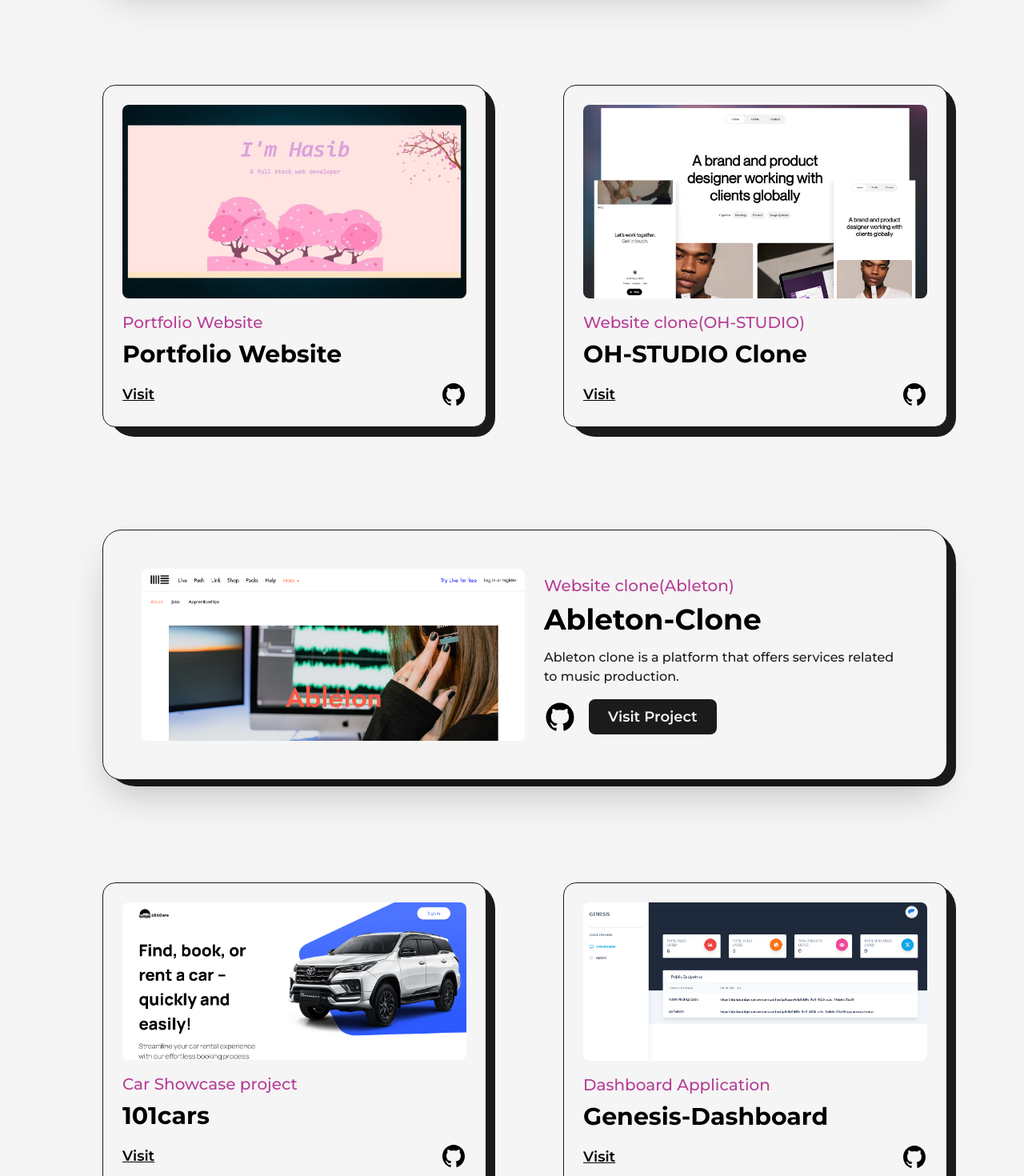
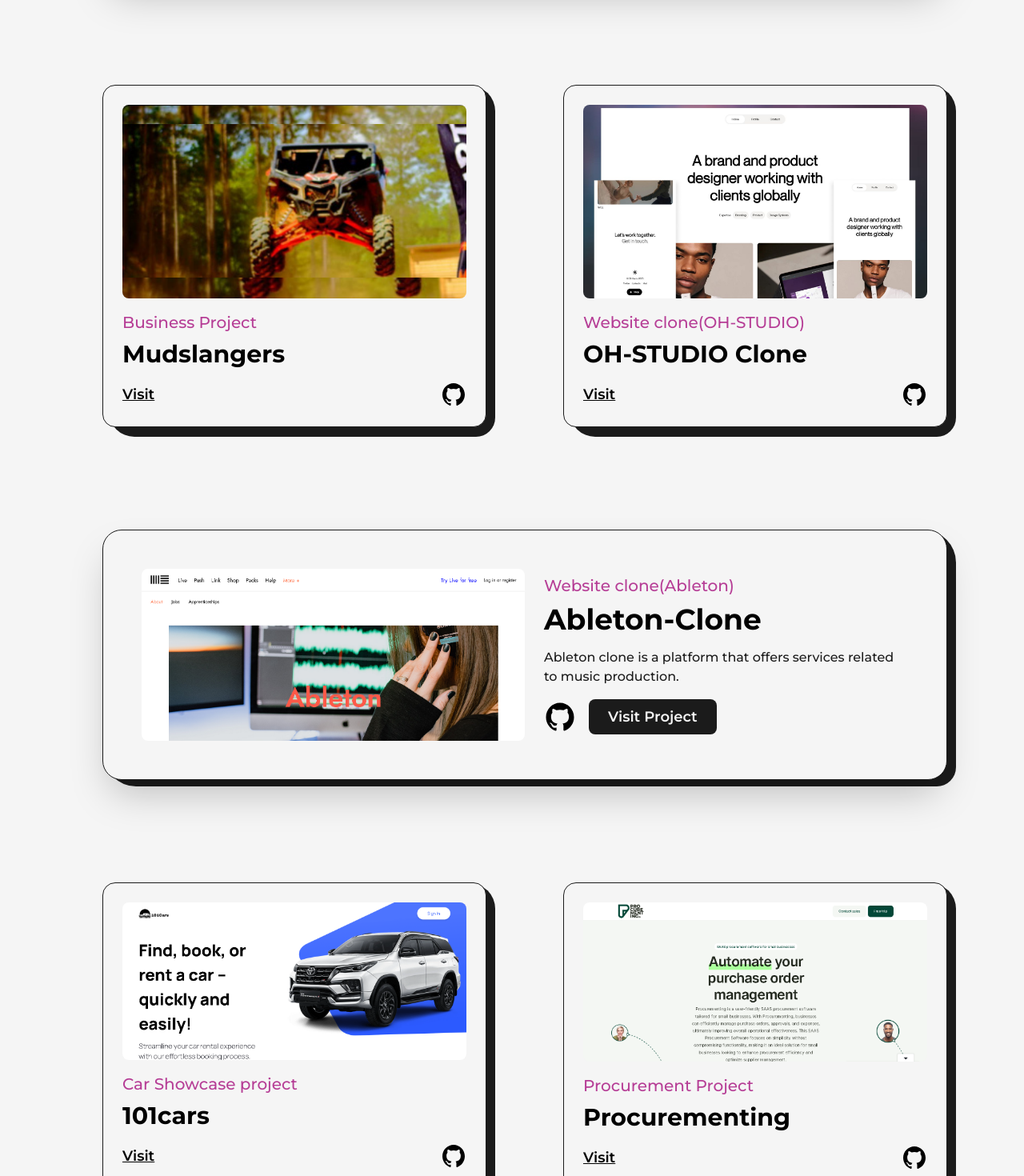
Before and after one commit to Chipsii/portfolio, a Next.js app: page /projects in a window 1280 px wide. Shown: the part 920-2390 px from the top of the page at 80% size. Built offline with nearby package versions, Linux system fonts and the light colour scheme.

Commit message:
change project showcase

```diff
--- a/src/pages/projects.js
+++ b/src/pages/projects.js
@@ -6,11 +6,11 @@
 import Link from "next/link";
 import React from "react";
 import project1 from "../../public/images/projects/portfolio-site.jpg";
-import subProject from "../../public/images/projects/portfolio-site-2.jpg";
+import mudslanger from "../../public/images/projects/mudslanger.png";
 import project2 from "../../public/images/projects/AbletonClone.jpg";
 import ohstudio from "../../public/images/projects/ohstudio.png";
 import carShowcase from "../../public/images/projects/carShowcase.jpg";
-import dashboard from "../../public/images/projects/dashboard.jpg";
+import procurementing from "../../public/images/projects/procurementing.png";
 import { motion } from "framer-motion";
 import TransitionEffect from "@/components/TransitionEffect";
 
@@ -151,13 +151,12 @@
             </div>
             <div className="col-span-6 sm:col-span-12">
               <Project
-                title="Portfolio Website"
-                img={subProject}
-                summary="The front-end of the portfolio was designed with a focus on modern and visually appealing aesthetics, utilizing HTML, CSS, and possibly JavaScript to achieve the desired interactive features.
-                                The user's projects are showcased with descriptions, images, and links to demonstrate their skills and accomplishments."
-                link="https://github.com/Chipsii/SS"
-                github="https://github.com/Chipsii/"
-                type="Portfolio Website"
+                title="Mudslangers"
+                img={mudslanger}
+                summary="Mudslangers is an online platform that sells online tickets for different events help by the organization"
+                link="https://www.mudslangers.com/"
+                github="https://github.com/jubaedprince/mudslangers-frontend"
+                type="Business Project"
               />
             </div>
             <div className="col-span-6 sm:col-span-12">
@@ -193,14 +192,12 @@
             </div>
             <div className="col-span-6 sm:col-span-12">
               <Project
-                title="Genesis-Dashboard"
-                img={dashboard}
-                summary="Genesis-Dashboard - With this powerful tool, users can create their own tables and easily add data to them.
-                The tables are securely saved in the backend, ensuring data integrity and flexibility.
-                What's more, these tables are exposed through public endpoints, enabling seamless integration with other websites and applications"
-                link="https://dashboard.genesis.nexentra.online"
-                github="https://github.com/nexentra/genesis-dashboard"
-                type="Dashboard Application"
+                title="Procurementing"
+                img={procurementing}
+                summary="Procurementing is a user-friendly SAAS procurement software tailored for small businesses. With Procurementing, businesses can efficiently manage purchase orders, approvals, and expenses, ultimately improving overall operational effectiveness. This SAAS Procurement Software focuses on simplicity without compromising functionality, making it an ideal solution for small businesses looking to enhance procurement efficiency and optimize supplier management"
+                link="https://procurementing.com/"
+                github="https://procurementing.com/"
+                type="Procurement Project"
               />
             </div>
           </div>
```
Also changed, not shown: public/images/projects/mudslanger.PNG (added), public/images/projects/procurementing.PNG (added).
